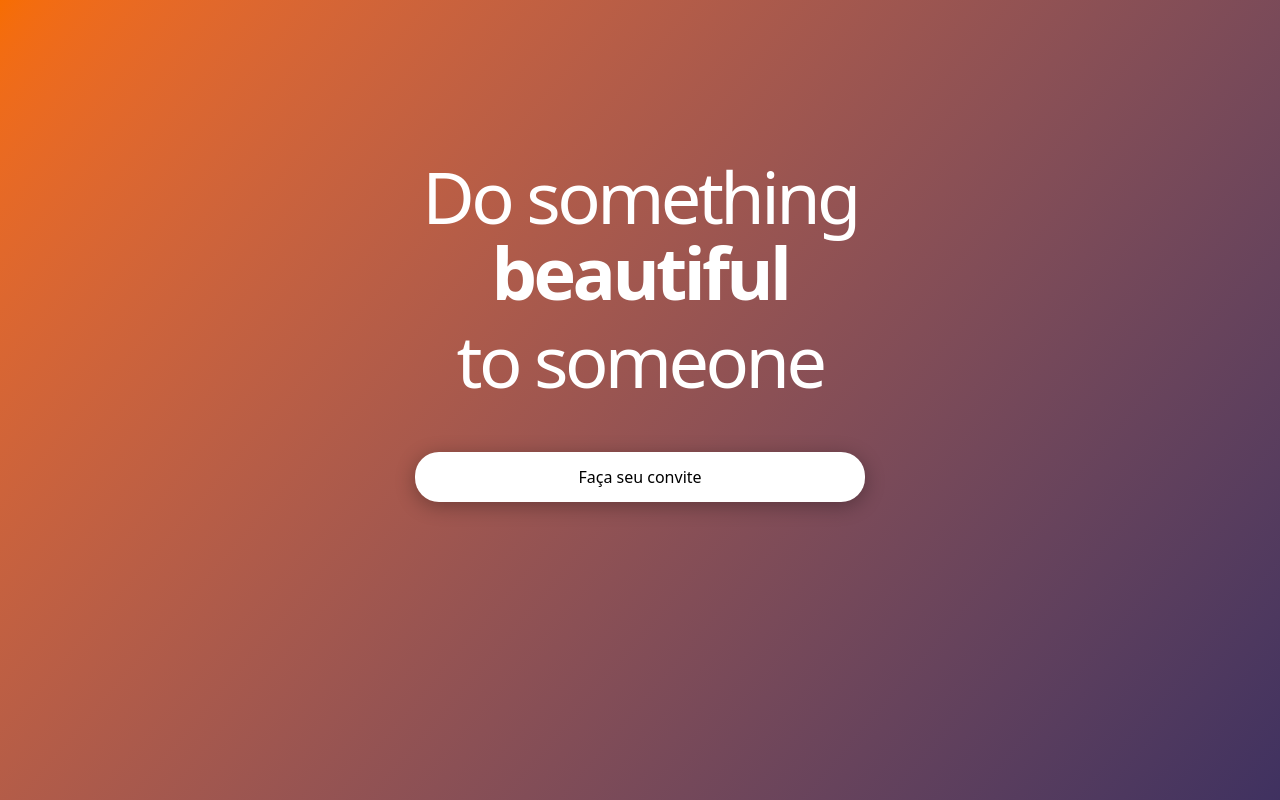
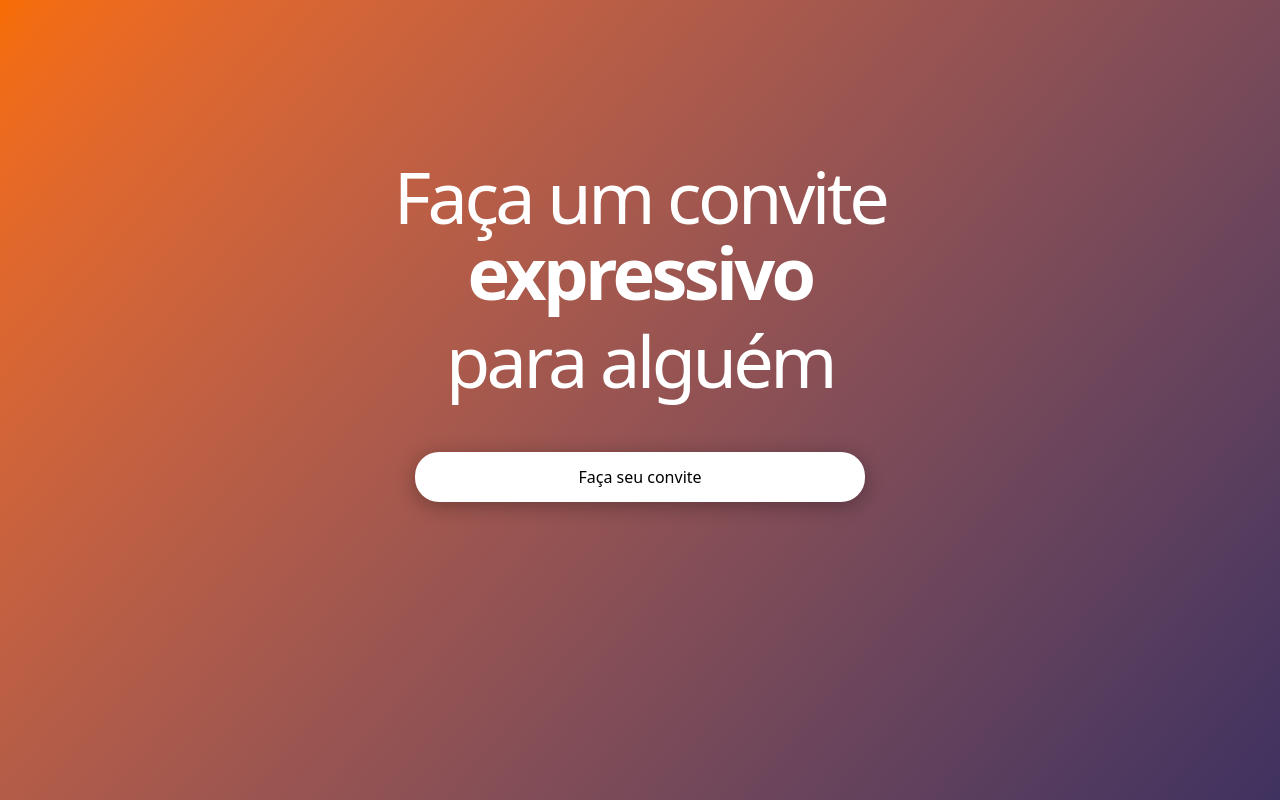
Before and after one commit to diegobbrito/personal-date, a React (Vite) app in the folder frontend/: page / in a window 1280 px wide. Shown: the top 800 px of the page. Built offline with nearby package versions, Linux system fonts and the light colour scheme.

Commit message:
style: tradução do componente Hero para português

```diff
--- a/frontend/src/components/Hero/Hero.tsx
+++ b/frontend/src/components/Hero/Hero.tsx
@@ -6,7 +6,7 @@ import { DirectionCardButton } from "../Buttons/DirectionCardButton";
 function Hero() {
   const [titleNumber, setTitleNumber] = useState(0);
   const titles = useMemo(
-    () => ["amazing", "lovely", "beautiful", "cool", "romantic"],
+    () => ["bonito", "especial", "expressivo", "legal", "caprichoso", "ideal"],
     []
   );
 
@@ -25,7 +25,7 @@ function Hero() {
     <div className="flex gap-8 py-20 lg:py-40 items-center justify-center flex-col">
       <div className="flex gap-4 flex-col">
         <h1 className="text-5xl md:text-7xl max-w-2xl tracking-tighter text-white text-center font-regular">
-          <span>Do something</span>
+          <span>Faça um convite</span>
           <span className="relative flex w-full justify-center overflow-hidden text-center md:pb-4 md:pt-1">
             &nbsp;
             {titles.map((title, index) => (
@@ -50,7 +50,7 @@ function Hero() {
               </motion.span>
             ))}
           </span>
-          <span>to someone</span>
+          <span>para alguém</span>
         </h1>
 
       </div>
```
